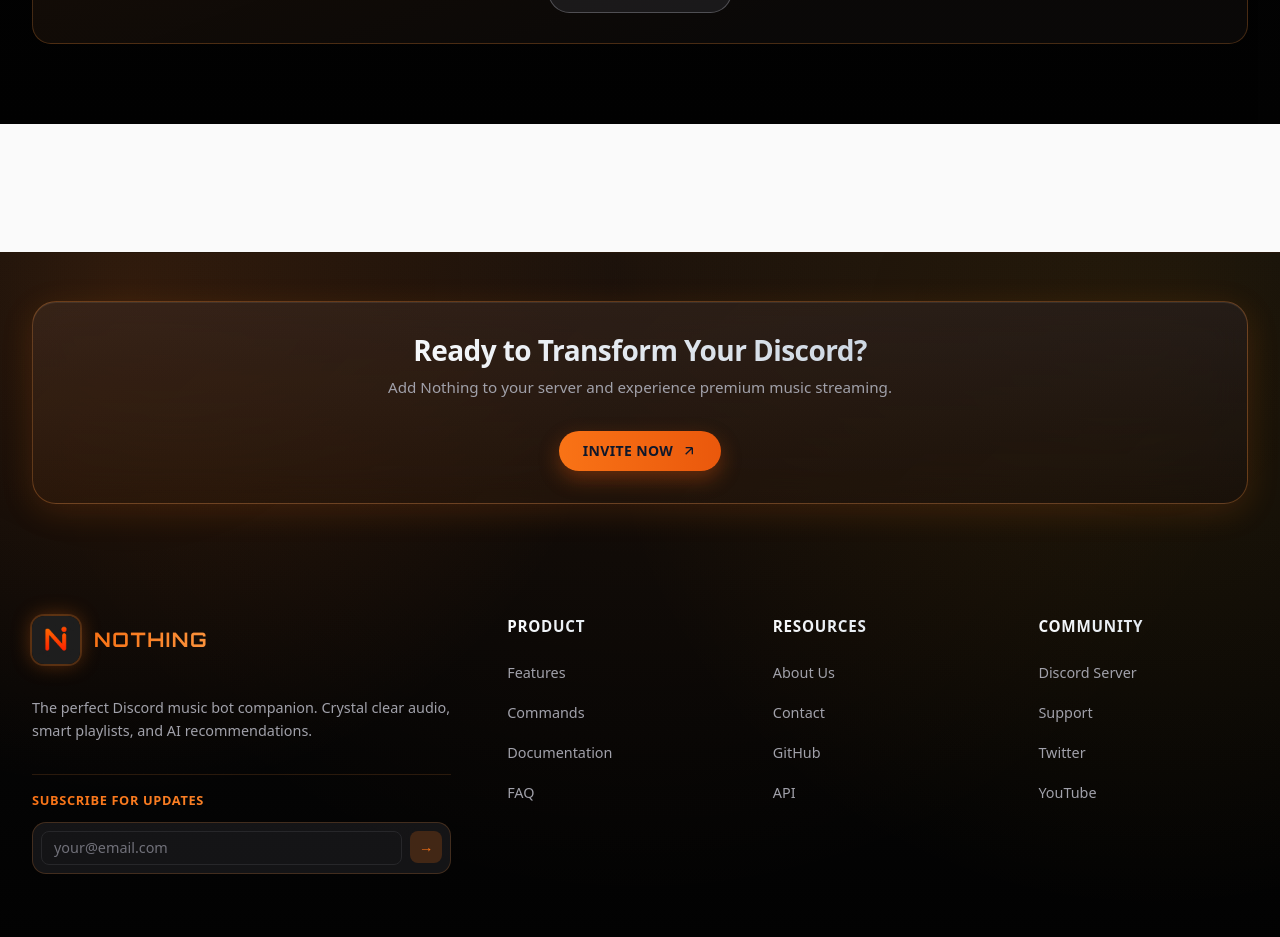
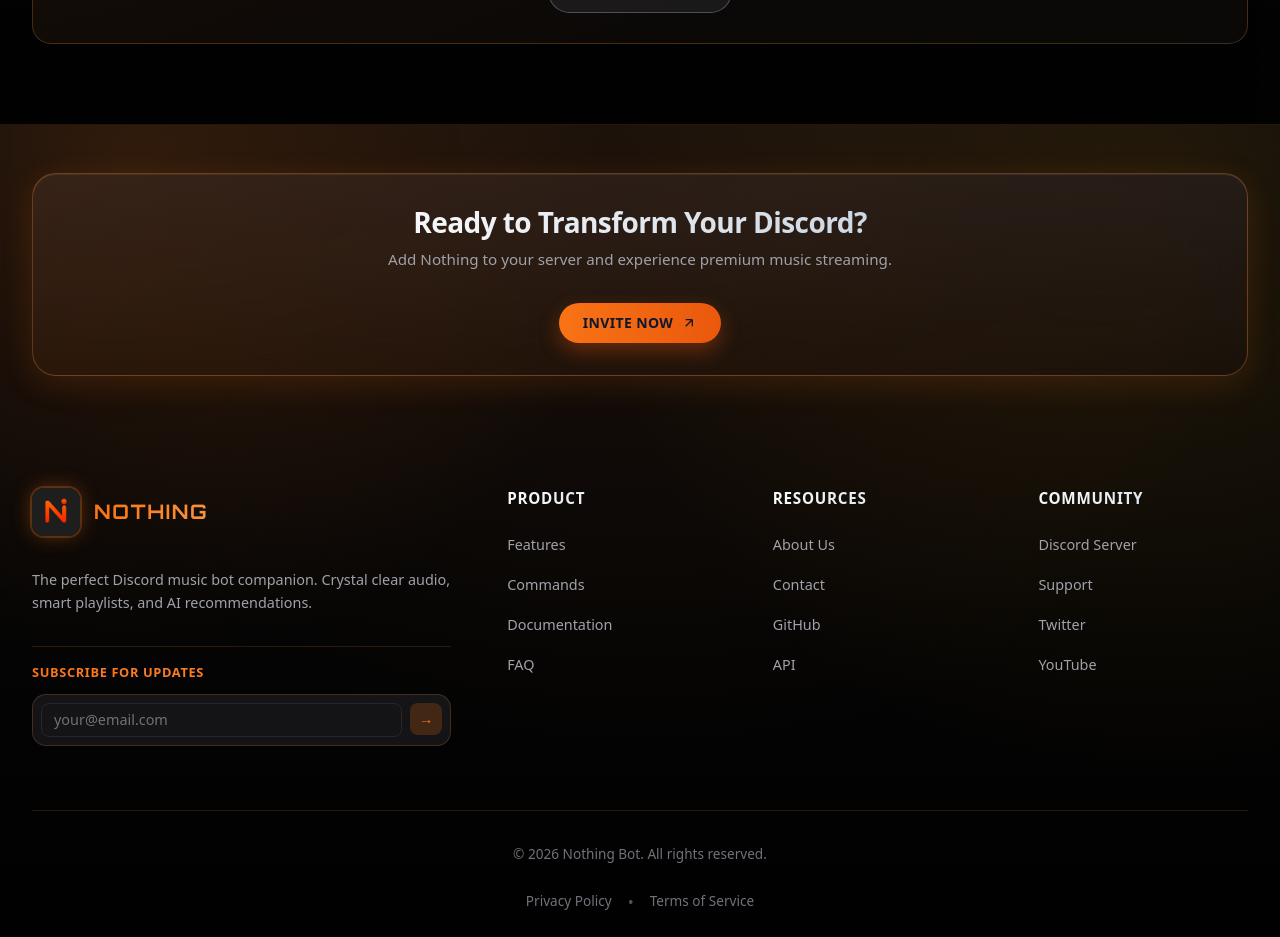
Before and after one commit to DevNest-Prince/Nothing-Muisc, a Next.js app in the folder client/: page / in a window 1280 px wide. Shown: the part 1860-2797 px from the top of the page. Built offline with nearby package versions, Linux system fonts and the light colour scheme.

Commit message:
fix: remove margin-top from footer container for improved layout

```diff
--- a/client/src/app/globals.css
+++ b/client/src/app/globals.css
@@ -1798,7 +1798,6 @@ input, textarea, select {
 /* ===== Premium Footer Redesign ===== */
 .footer-container {
   position: relative;
-  margin-top: clamp(5rem, 10vw, 8rem);
   background:
     radial-gradient(circle at 10% 5%, rgba(249, 115, 22, 0.15), transparent 35%),
     radial-gradient(circle at 90% 12%, rgba(245, 158, 11, 0.1), transparent 40%),
```
